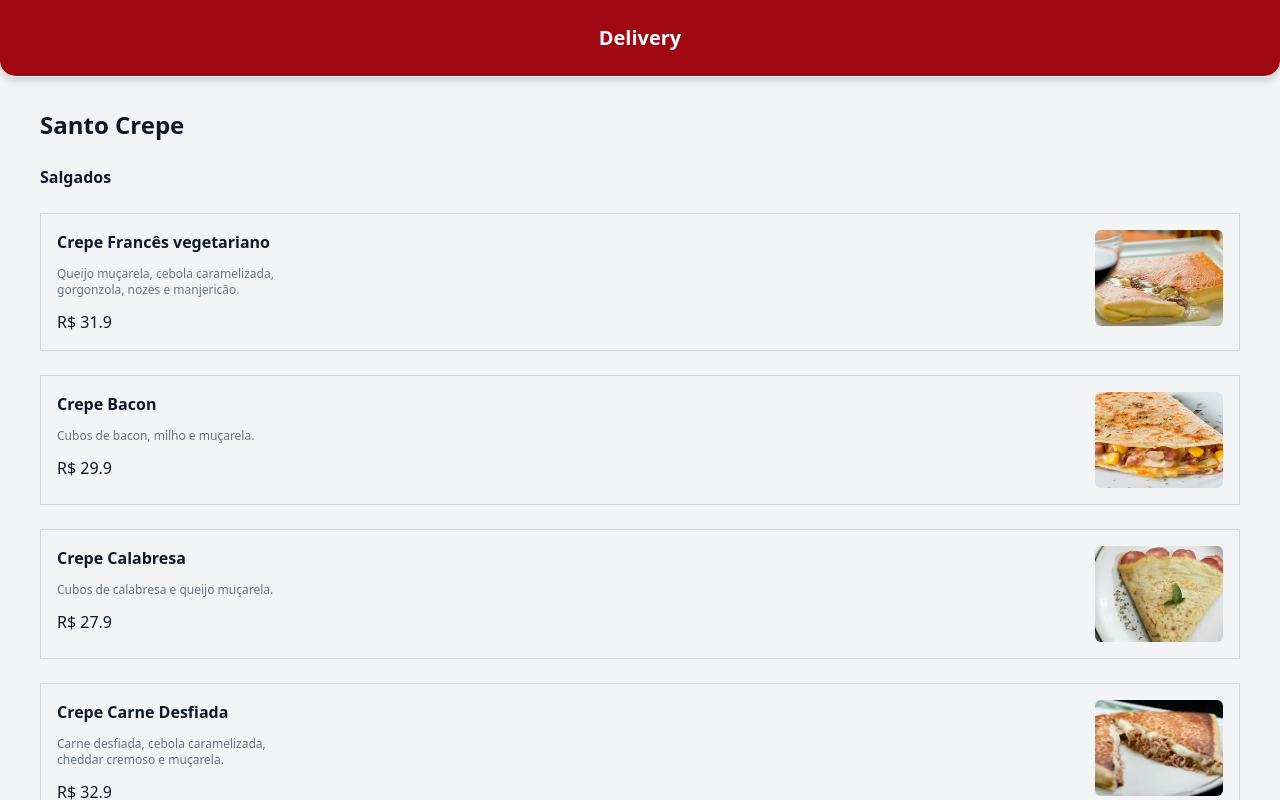
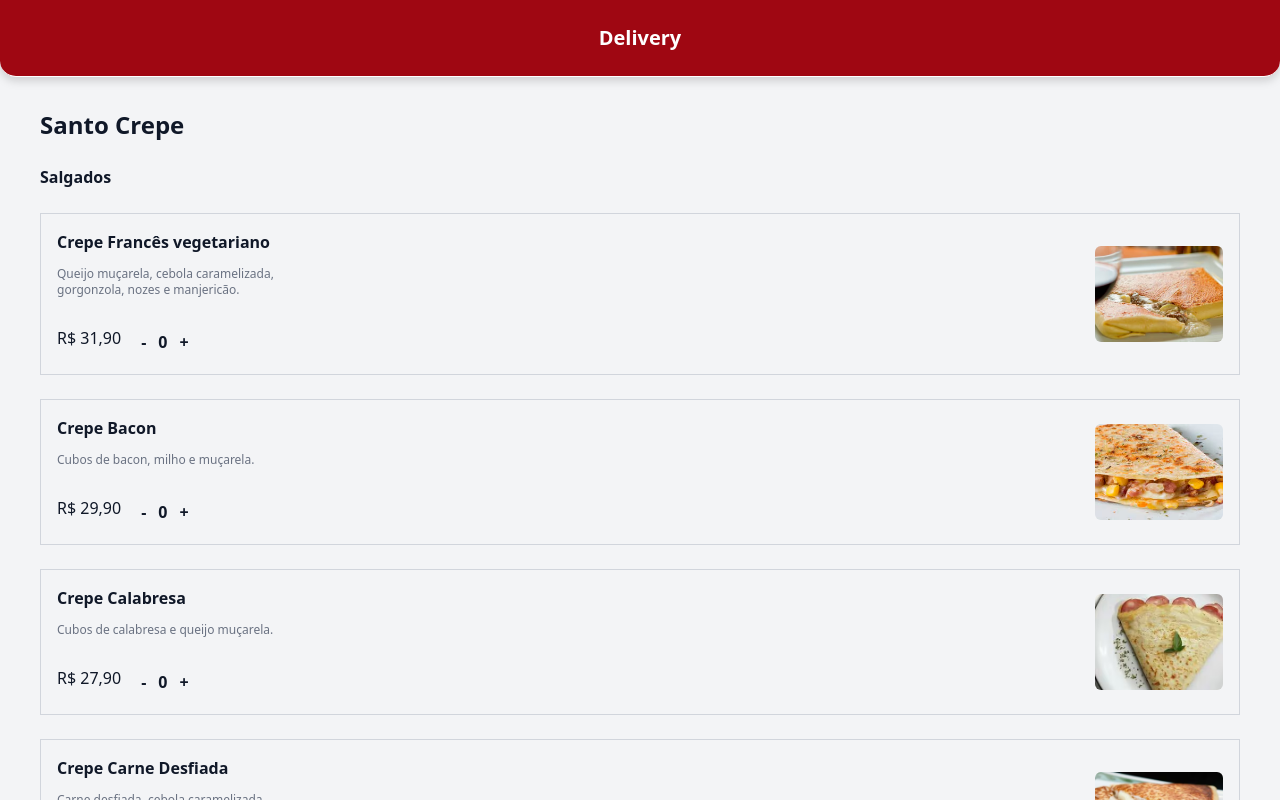
Before and after one commit to delivey-social/mvp, a React (Vite) app in the folder frontend/: page / in a window 1280 px wide. Shown: the top 800 px of the page. Built offline with nearby package versions, Linux system fonts and the light colour scheme.

Commit message:
menu-item in different file, initially add counter

```diff
--- a/frontend/src/routes/home/index.tsx
+++ b/frontend/src/routes/home/index.tsx
@@ -1,4 +1,5 @@
 import { menu_doces, menu_salgados } from "../../../public/menu_items";
+import MenuItem from "./menu-item";
 
 export default function Home() {
   return (
@@ -31,24 +32,3 @@ function Navbar() {
     </div>
   );
 }
-
-interface MenuItemProps {
-  name: string;
-  imageUrl: string;
-  price: number;
-  description: string;
-}
-
-function MenuItem({ name, imageUrl, price, description }: MenuItemProps) {
-  return (
-    <div className="flex justify-between border-[1px] p-4 border-gray-300">
-      <div className="flex flex-col gap-3 w-full max-w-60">
-        <h4 className="font-semibold">{name}</h4>
-        <div className="text-xs text-gray-500">{description}</div>
-
-        <div>R$ {price}</div>
-      </div>
-      <img src={imageUrl} className="w-32 h-24 object-cover rounded-md" />
-    </div>
-  );
-}
--- /dev/null
+++ b/frontend/src/routes/home/menu-item.tsx
@@ -0,0 +1,52 @@
+import { useState } from "react";
+
+interface MenuItemProps {
+  name: string;
+  imageUrl: string;
+  price: number;
+  description: string;
+}
+
+export default function MenuItem({
+  name,
+  imageUrl,
+  price,
+  description,
+}: MenuItemProps) {
+  const [count, setCount] = useState(0);
+
+  return (
+    <div className="flex justify-between items-center border-[1px] p-4 border-gray-300">
+      <div className="flex flex-col gap-3 w-full max-w-60">
+        <h4 className="font-semibold">{name}</h4>
+        <div className="text-xs text-gray-500">{description}</div>
+
+        <div className="flex mt-4">
+          <div>{numberToCurrency(price)}</div>
+
+          <div className="flex font-bold items-center gap-2 mx-4">
+            <div
+              onClick={() => setCount((count) => Math.max(count - 1, 0))}
+              className="p-1"
+            >
+              -
+            </div>
+            <div>{count}</div>
+            <div onClick={() => setCount((count) => count + 1)} className="p-1">
+              +
+            </div>
+          </div>
+        </div>
+      </div>
+
+      <img src={imageUrl} className="w-32 h-24 object-cover rounded-md" />
+    </div>
+  );
+}
+
+function numberToCurrency(value: number) {
+  return value.toLocaleString("pt-BR", {
+    style: "currency",
+    currency: "BRL",
+  });
+}
```
